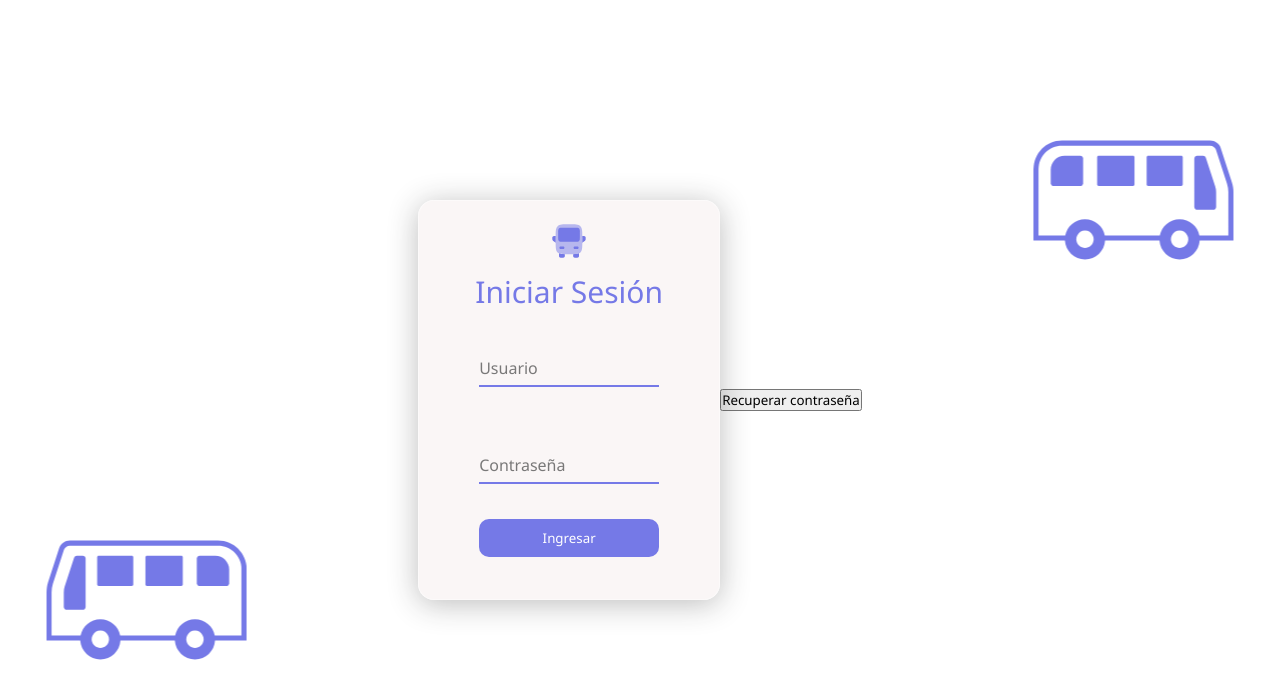
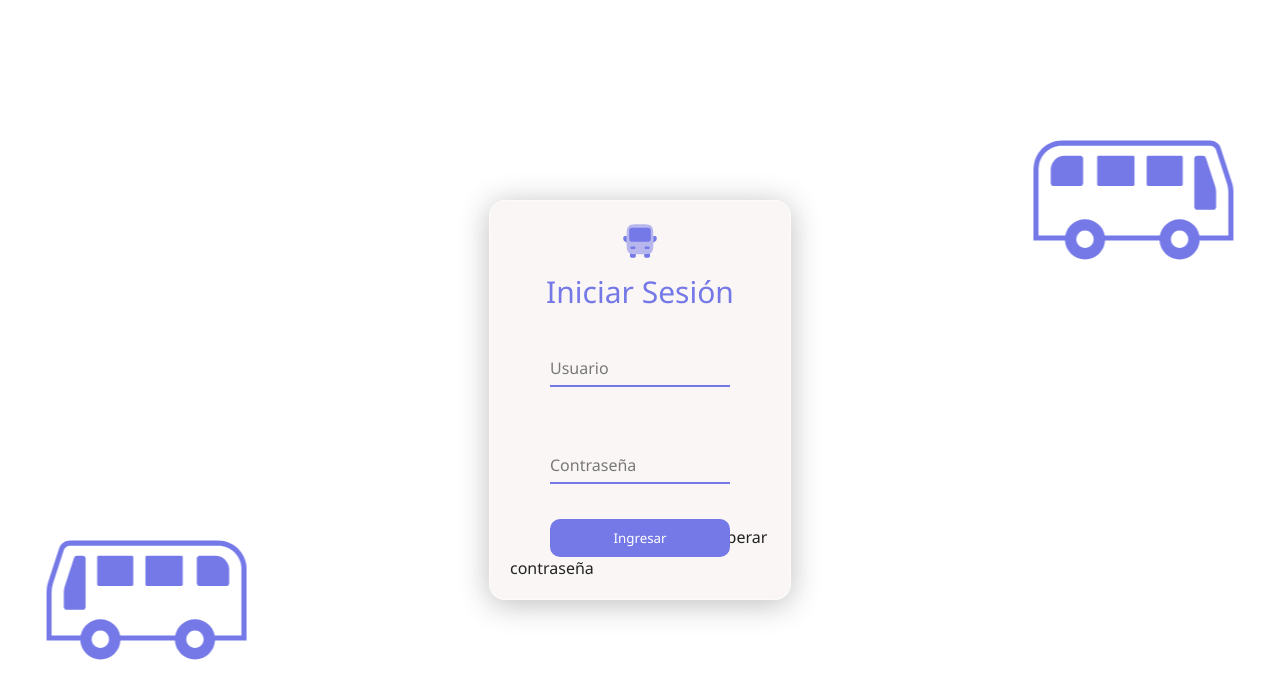
Before and after one commit to MarlonCV08/NaviBus1.1, a React (Vite) app in the folder Client/: page /Login in a window 1280 px wide. Shown: the top 698 px of the page. Built offline with nearby package versions, Linux system fonts and the light colour scheme; no server answers.

Commit message:
boton recuperar clave

```diff
--- a/Client/src/Routes/Login.jsx
+++ b/Client/src/Routes/Login.jsx
@@ -166,8 +166,8 @@ export const Login = () => {
             isOpen={showModal}
             onRequestClose={() => setShowModal(false)}
           />
+          <span onClick={() => setShowModal(true)}>Recuperar contraseña</span>
         </form>
-        <button onClick={() => setShowModal(true)}>Recuperar contraseña</button>
         <ToastContainer closeButton={false} limit={1}/>
       </div>
       <Camion/>
```
